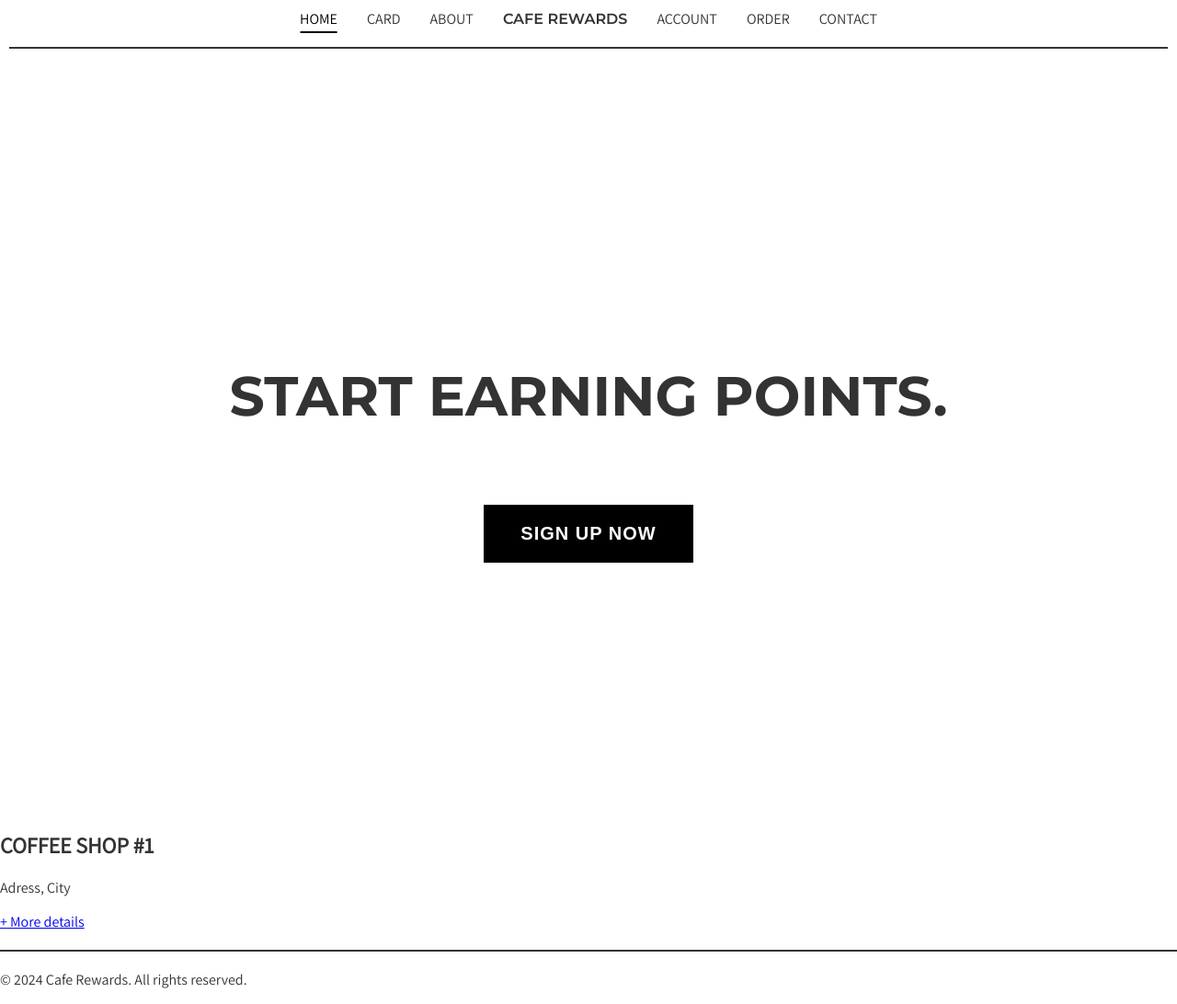
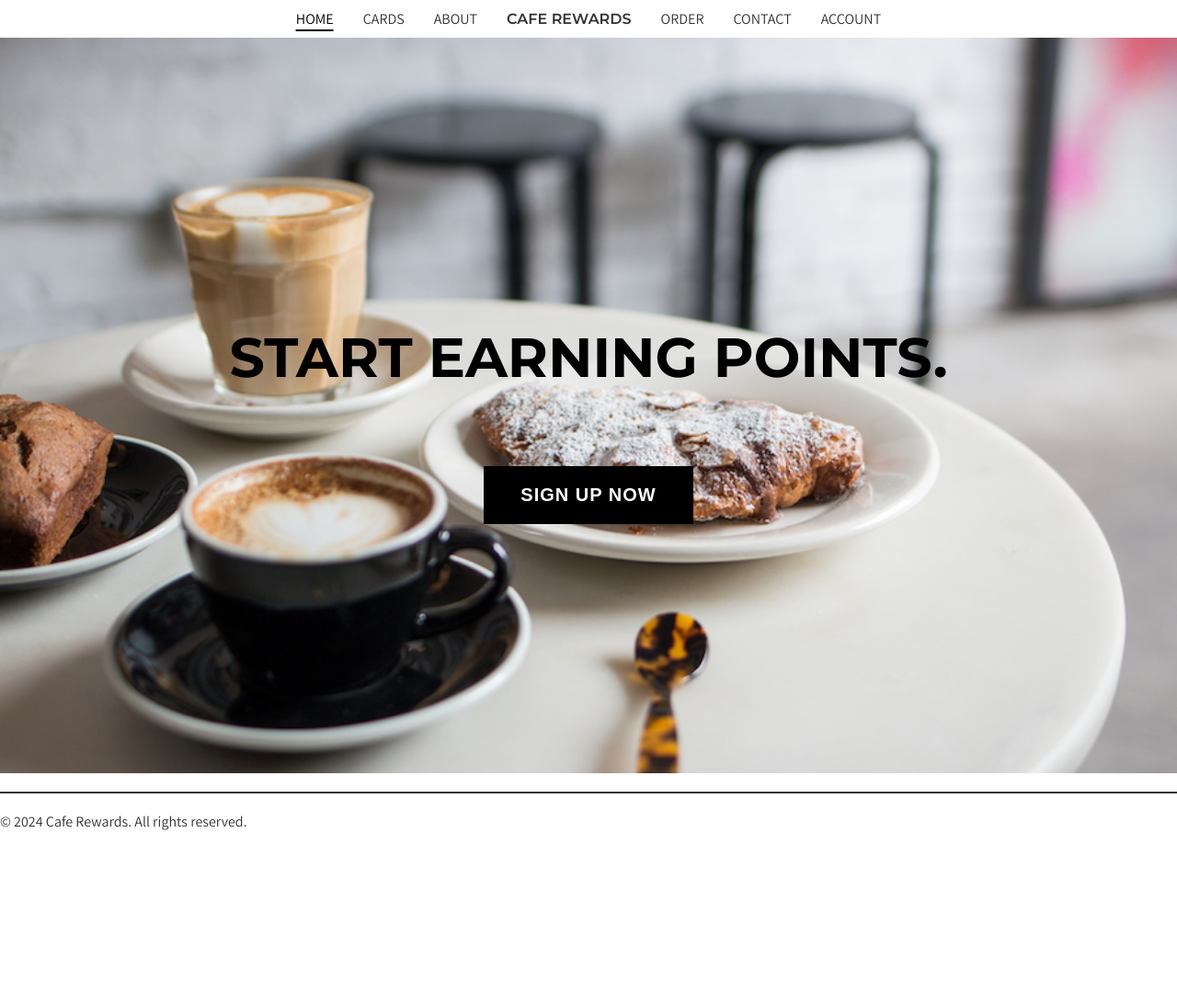
Before and after one commit to sebastianbibilonimedina/cafe-rewards-system, a plain HTML site: page cafe-rewards-frontend/html/index.html in a window 1280 px wide. Shown: the whole page at 92% size. After the commit the page ends 920 px from the top, so only its background shows below. Drawn offline with Linux system fonts and the light colour scheme.

Commit message:
Modifications to navbar and some stylying.

```diff
--- a/cafe-rewards-frontend/css/base/navbar.css
+++ b/cafe-rewards-frontend/css/base/navbar.css
@@ -70,7 +70,7 @@ body {
     content: '';
     position: absolute;
     left: 50%;
-    bottom: -0px; /* Adjust this value to move the line closer or further away */
+    bottom: 2px; /* Adjust this value to move the line closer or further away */
     transform: translateX(-50%);
     width: 100%;
     height: 2px; /* Thickness of the underline */
--- a/cafe-rewards-frontend/css/pages/index.css
+++ b/cafe-rewards-frontend/css/pages/index.css
@@ -24,7 +24,12 @@
     align-items: center;
     justify-content: center;
     text-align: center;
-    background: #ffffff;
+    color: #000000;
+    background: url('/cafe-rewards-frontend/assets/images/happybones7.jpg') no-repeat center center fixed;
+    -webkit-background-size: cover;
+    -moz-background-size: cover;
+    -o-background-size: cover;
+    background-size: cover;
     width: 100vw;
     height: 100vh;
 }
--- a/cafe-rewards-frontend/html/index.html
+++ b/cafe-rewards-frontend/html/index.html
@@ -15,15 +15,14 @@
     <nav class="main-nav">
         <ul class="nav-list">
             <li><a href="index.html" class="active">HOME</a></li>
-            <li><a href="card.html">CARD</a></li>
+            <li><a href="card.html">CARDS</a></li>
             <li><a href="about.html">ABOUT</a></li>
             <li class="logo">CAFE REWARDS</li>
-            <li><a href="account.html">ACCOUNT</a></li>
             <li><a href="order.html">ORDER</a></li>
             <li><a href="contact.html">CONTACT</a></li>
+            <li><a href="account.html">ACCOUNT</a></li>
         </ul>
     </nav>
-    <hr class="top-line">
 </header>
 
 <section class="hero-section">
@@ -32,18 +31,6 @@
     <button class="signup-button">SIGN UP NOW</button>
 </section>
 
-<section class="coffee-shops">
-    <div class="shop-container">
-        <div class="coffee-shop">
-            <div class="shop-icon"></div>
-            <h2>COFFEE SHOP #1</h2>
-            <p>Adress, City</p>
-            <a href="details.html">+ More details</a>
-        </div>
-        <!-- Repeat for more coffee shops -->
-    </div>
-</section>
-
 <footer>
     <hr class="bottom-line">
     <p>&copy; 2024 Cafe Rewards. All rights reserved.</p>
```
Also changed, not shown: cafe-rewards-frontend/html/about.html (+1 -2 lines), cafe-rewards-frontend/html/account.html (+1 -2 lines), cafe-rewards-frontend/html/card.html (+2 -3 lines), cafe-rewards-frontend/html/contact.html (+1 -1 lines), cafe-rewards-frontend/html/order.html (+1 -1 lines), cafe-rewards-frontend/assets/images/twocups.jpg (renamed from cafe-rewards-frontend/assets/images/Coffee-Cup-Mockup-Blank-Mode.jpg).
